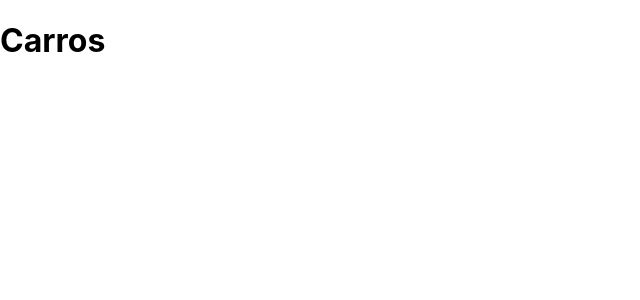
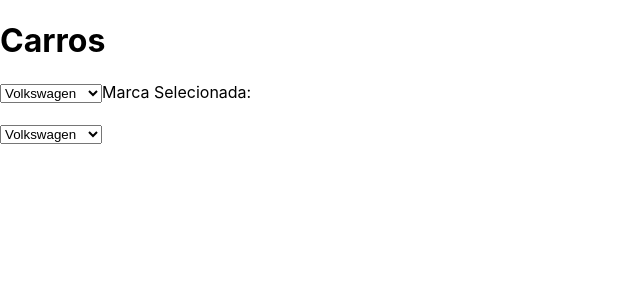
Before and after one commit to 80-Lines/trainee-program, a React (Create React App) app in the folder app/: page /carros in a window 1280 px wide. Shown: the top 300 px of the page, without its empty margins (0-640 px from the left). Built offline with nearby package versions, Linux system fonts and the light colour scheme; data requests are answered from the project's data file.

Commit message:
Added select-brand and use-brand

```diff
--- /dev/null
+++ b/app/src/components/select-brand.js
@@ -0,0 +1,28 @@
+import React from "react";
+import PropTypes from "prop-types";
+import Select from "./select";
+import useBrands from "../hooks/use-brands";
+
+function SelectBrand({ value, onChange }) {
+  const { brands } = useBrands();
+
+  return (
+    <Select
+      value={value}
+      onChange={(brandId) => {
+        onChange(brands.find((brand) => brand.id == brandId));
+      }}
+      options={brands.map((brand) => ({
+        value: brand.id,
+        label: brand.name,
+      }))}
+    />
+  );
+}
+
+SelectBrand.propTypes = {
+  value: PropTypes.number.isRequired,
+  onChange: PropTypes.func.isRequired,
+};
+
+export default SelectBrand;
--- a/app/src/components/select.js
+++ b/app/src/components/select.js
@@ -1,10 +1,17 @@
 function Select({ value, onChange, options }) {
   return (
-    <select onChange={event => onChange?.(event.target.value)}>
-      {options.map(option =>
-        <option selected={option.value === value} value={option.value}>{option.label}</option>
-      )}
-    </select>)
+    <select onChange={(event) => onChange?.(event.target.value)}>
+      {options.map((option) => (
+        <option
+          key={option.value}
+          selected={option.value === value}
+          value={option.value}
+        >
+          {option.label}
+        </option>
+      ))}
+    </select>
+  );
 }
 
 export default Select;
--- /dev/null
+++ b/app/src/hooks/use-brands.js
@@ -0,0 +1,16 @@
+import React from "react";
+import getBrandsService from "../services/get-brands-service";
+
+const useBrands = () => {
+  const [brands, setBrands] = React.useState([]);
+
+  React.useEffect(() => {
+    getBrandsService().then((data) => {
+      setBrands(data);
+    });
+  }, []);
+
+  return { brands };
+};
+
+export default useBrands;
--- a/app/src/screens/brands-screen.js
+++ b/app/src/screens/brands-screen.js
@@ -6,21 +6,11 @@
 import Modal from "../components/modal";
 import { Link } from "react-router-dom";
 import DeleteConfirmationModal from "../components/delete-confirmation-modal";
-import getBrandsService from "../services/get-brands-service";
+import useBrands from "../hooks/use-brands";
 
 const BrandsScreen = () => {
-  const [brands, setBrands] = React.useState([]);
+  const { brands } = useBrands();
   const [deletingBrand, setDeletingBrand] = React.useState();
-
-  const getBrands = () => {
-    getBrandsService().then((data) => {
-      setBrands(data);
-    });
-  };
-
-  React.useEffect(() => {
-    getBrands();
-  }, []);
 
   const onRequestClose = () => {
     setDeletingBrand(undefined);
--- a/app/src/screens/cars-screen.js
+++ b/app/src/screens/cars-screen.js
@@ -1,7 +1,23 @@
 import React from "react";
-
+import SelectBrand from "../components/select-brand";
 const CarrosScreen = () => {
-  return <h1>Carros</h1>;
+  const [marcaSelecionada, setMarcaSelecionada] = React.useState(null);
+  return (
+    <div>
+      <h1>Carros</h1>
+      <SelectBrand
+        value={marcaSelecionada?.id}
+        onChange={(marca) => setMarcaSelecionada(marca)}
+      />
+      Marca Selecionada: {marcaSelecionada?.name}
+      <br />
+      <br />
+      <SelectBrand
+        // value={marcaSelecionada?.id}
+        onChange={() => null}
+      />
+    </div>
+  );
 };
 
 export default CarrosScreen;
```
